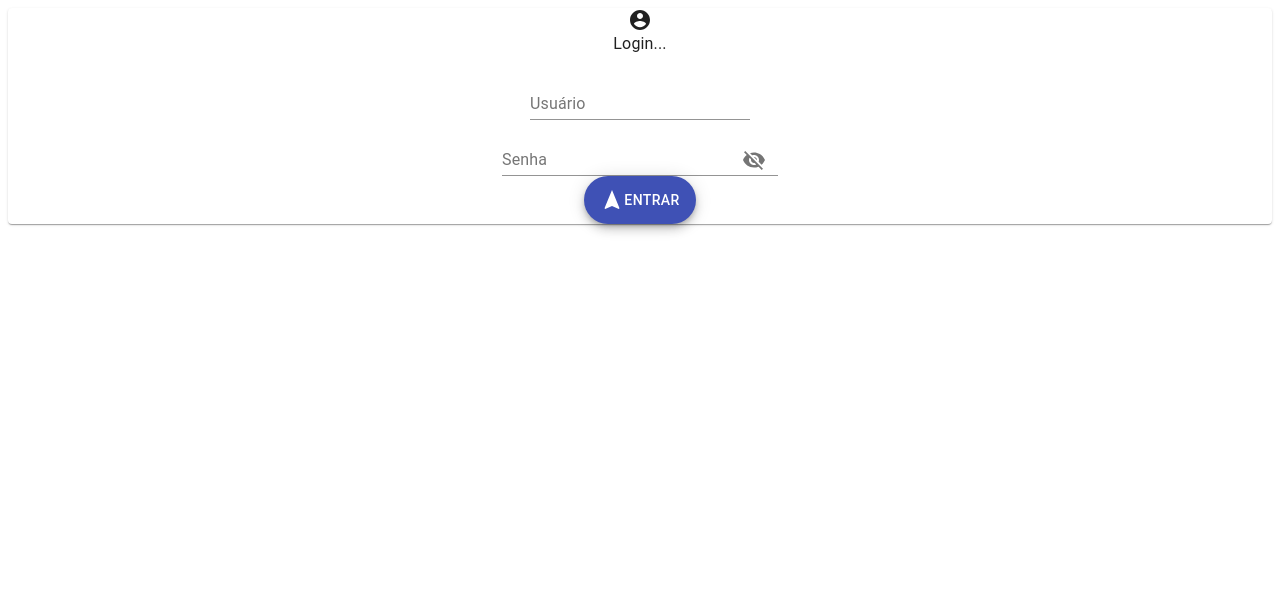
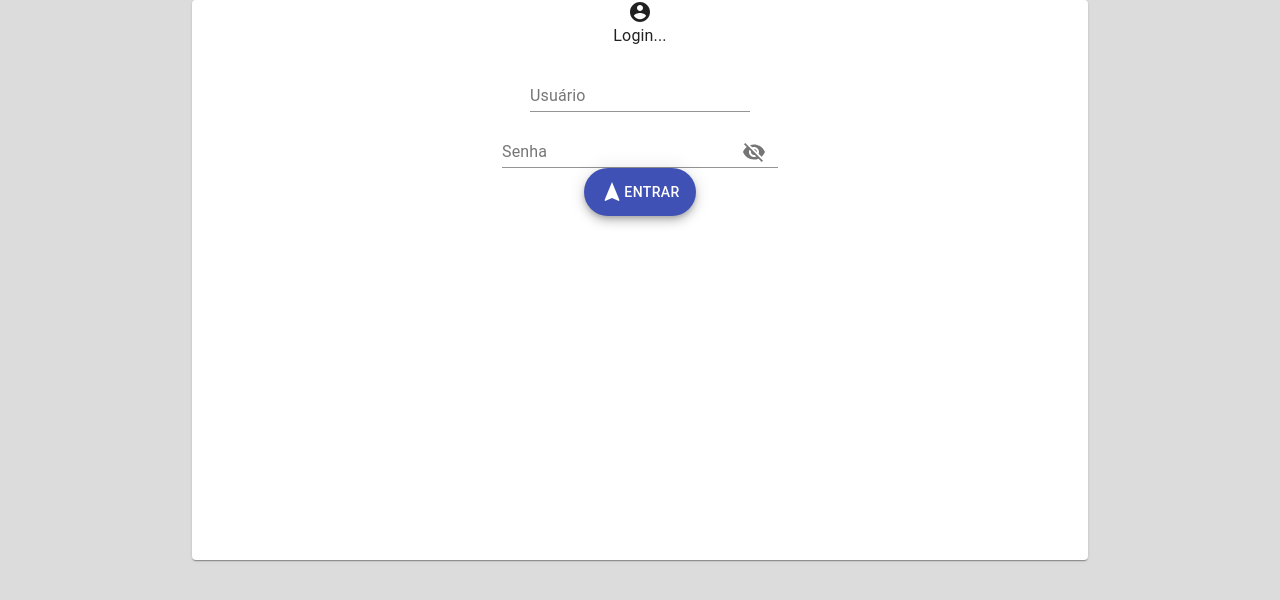
Before and after one commit to wagnerrsoliveira/my-tasks-front-end-react, a React (Create React App) app: page /login in a window 1280 px wide. Shown: the top 600 px of the page. Built offline with nearby package versions, Linux system fonts and the light colour scheme.

Commit message:
Criacao de contexto e ajuste na regra de usuario logado

```diff
--- /dev/null
+++ b/src/app/App.css
@@ -0,0 +1,5 @@
+.App {
+  width: 100vw;
+  height: 100vh;
+  background: gainsboro;
+}
--- a/src/app/App.tsx
+++ b/src/app/App.tsx
@@ -2,14 +2,59 @@ import React, { PureComponent } from 'react';
 import Routes from '../routes/Routes';
 import Menu from '../components/Menu';
 import AuthService from '../services/AuthService';
+import TasksContext from './context/TasksContext';
+import { IAppProps, IAppState } from './types';
 
-class App extends PureComponent {
+import './App.css';
+
+class App extends PureComponent<IAppProps, IAppState> {
+
+  constructor(props: IAppProps) {
+    super(props);
+
+    this.state = {
+      loading: false,
+      isAuthenticated: AuthService.isAuthenticated()
+    }
+  }
+
+  private setIsAuthenticated = (isAuthenticated: boolean) => {
+    this.setState({
+      ...this.state,
+      isAuthenticated
+    });
+  }
+
+  private getIsAuthenticated = () => {
+    return this.state.isAuthenticated;
+  }
+
+  private setLoading = (loading: boolean) => {
+    this.setState({
+      ...this.state,
+      loading
+    });
+  }
+
+  private getLoading = () => {
+    return this.state.loading;
+  }
 
   render() {
     return (
       <div className="App">
-        {AuthService.isAuthenticated() && <Menu />}
-        <Routes />
+        <TasksContext.Provider value={
+          {
+            setIsAuthenticated: this.setIsAuthenticated,
+            getIsAuthenticated: this.getIsAuthenticated,
+            setLoading: this.setLoading,
+            getLoading: this.getLoading
+          }
+        }>
+
+          {this.state.isAuthenticated && <Menu />}
+          <Routes />
+        </TasksContext.Provider>
       </div>
     );
   }
--- /dev/null
+++ b/src/app/context/TasksContext.tsx
@@ -0,0 +1,10 @@
+import React from 'react';
+
+export interface ITasksContext {
+    setIsAuthenticated: (isAuthenticated: boolean) => void,
+    getIsAuthenticated: () => boolean,
+    setLoading: (loading: boolean) => void,
+    getLoading: () => boolean,
+}
+
+export default React.createContext<ITasksContext>({} as ITasksContext);
--- /dev/null
+++ b/src/app/types.ts
@@ -0,0 +1,5 @@
+export interface IAppProps {}
+export interface IAppState {
+  loading: boolean;
+  isAuthenticated: boolean;
+}
--- a/src/components/Menu/Menu.tsx
+++ b/src/components/Menu/Menu.tsx
@@ -1,13 +1,16 @@
 import React, { PureComponent } from "react";
 
-import { Grid, AppBar, Toolbar, IconButton, Badge, Typography } from "@material-ui/core";
+import { AppBar, Toolbar, IconButton, Typography } from "@material-ui/core";
 import MenuIcon from '@material-ui/icons/Menu';
 import AccountCircle from '@material-ui/icons/AccountCircle';
+import TasksContext from "../../app/context/TasksContext";
 
 class Menu extends PureComponent {
+    static contextType = TasksContext;
 
     private handleProfileMenuOpen = (event: React.MouseEvent<HTMLElement>) => {
         localStorage.removeItem("token");
+        this.context.setIsAuthenticated(false);
     }
 
     render() {
--- /dev/null
+++ b/src/index.css
@@ -0,0 +1,5 @@
+* {
+  margin: 0;
+  padding: 0;
+  outline: none;
+}
--- a/src/index.tsx
+++ b/src/index.tsx
@@ -2,6 +2,7 @@ import React from 'react';
 import ReactDOM from 'react-dom';
 import App from './app/App';
 import * as serviceWorker from './serviceWorker';
+import "./index.css";
 
 ReactDOM.render(<App />, document.getElementById('root'));
 
--- /dev/null
+++ b/src/pages/Login/Login.css
@@ -0,0 +1,6 @@
+.container-login {
+  width: 70vw;
+  height: 70vh;
+  align-self: center;
+  justify-self: center;
+}
--- a/src/pages/Login/Login.tsx
+++ b/src/pages/Login/Login.tsx
@@ -9,10 +9,16 @@ import NavigationIcon from '@material-ui/icons/Navigation';
 
 import { ILoginProps, ILoginState } from "./types";
 import AuthService from "../../services/AuthService";
+import TasksContext from "../../app/context/TasksContext";
+
+import "./Login.css";
 
 
 class Login extends PureComponent<ILoginProps, ILoginState> {
+    static contextType = TasksContext;
+
     private service: AuthService;
+
     constructor(props: ILoginProps) {
         super(props);
         this.state = {
@@ -51,14 +57,15 @@ class Login extends PureComponent<ILoginProps, ILoginState> {
         this.service.login(this.state.user, this.state.password)
             .then((result) => {
                 if (result && result.success) {
-                    localStorage.setItem("token", result.data.token)
+                    localStorage.setItem("token", result.data.token);
+                    this.context.setIsAuthenticated(true);
                 }
             })
     }
 
     render() {
         return (
-            <Paper elevation={1}>
+            <Paper elevation={1} className="container-login">
                 <Grid container direction="column" justify="center" alignItems="center">
                     <AccountCircleIcon />
                     <Typography>Login...</Typography>
--- a/src/routes/Routes.tsx
+++ b/src/routes/Routes.tsx
@@ -7,11 +7,22 @@ import Home from "../pages/Home";
 import Tasks from "../pages/Tasks";
 
 const PrivateRoute = ({ component: Component, ...rest }: any) => (
-    <Route {...rest} render={(props) => (
-        AuthService.isAuthenticated() ?
-            <Component {...props} /> :
-            <Redirect to={{ pathname: "/login", state: { from: props.location } }} />
-    )} />
+    <Route {...rest} render={(props) => {
+        if (AuthService.isAuthenticated()) {
+            if (props.location.pathname === "/login") {
+                return <Redirect to={{ pathname: "/", state: { from: props.location } }} />;
+            } else {
+                return <Component {...props} />;
+            }
+        } else {
+            if (props.location.pathname === "/login") {
+                return <Component {...props} />;
+            } else {
+                return <Redirect to={{ pathname: "/login", state: { from: props.location } }} />;
+            }
+        }
+
+    }} />
 );
 
 const Routes = () => (
@@ -20,7 +31,7 @@ const Routes = () => (
             <PrivateRoute exact path="/" component={() => <Home />} />
             <PrivateRoute exact path="/tarefas" component={() => <Tasks />} />
 
-            <Route exact path="/login" component={() => <Login />} />
+            <PrivateRoute exact path="/login" component={() => <Login />} />
         </Switch>
     </BrowserRouter>
 );
```
